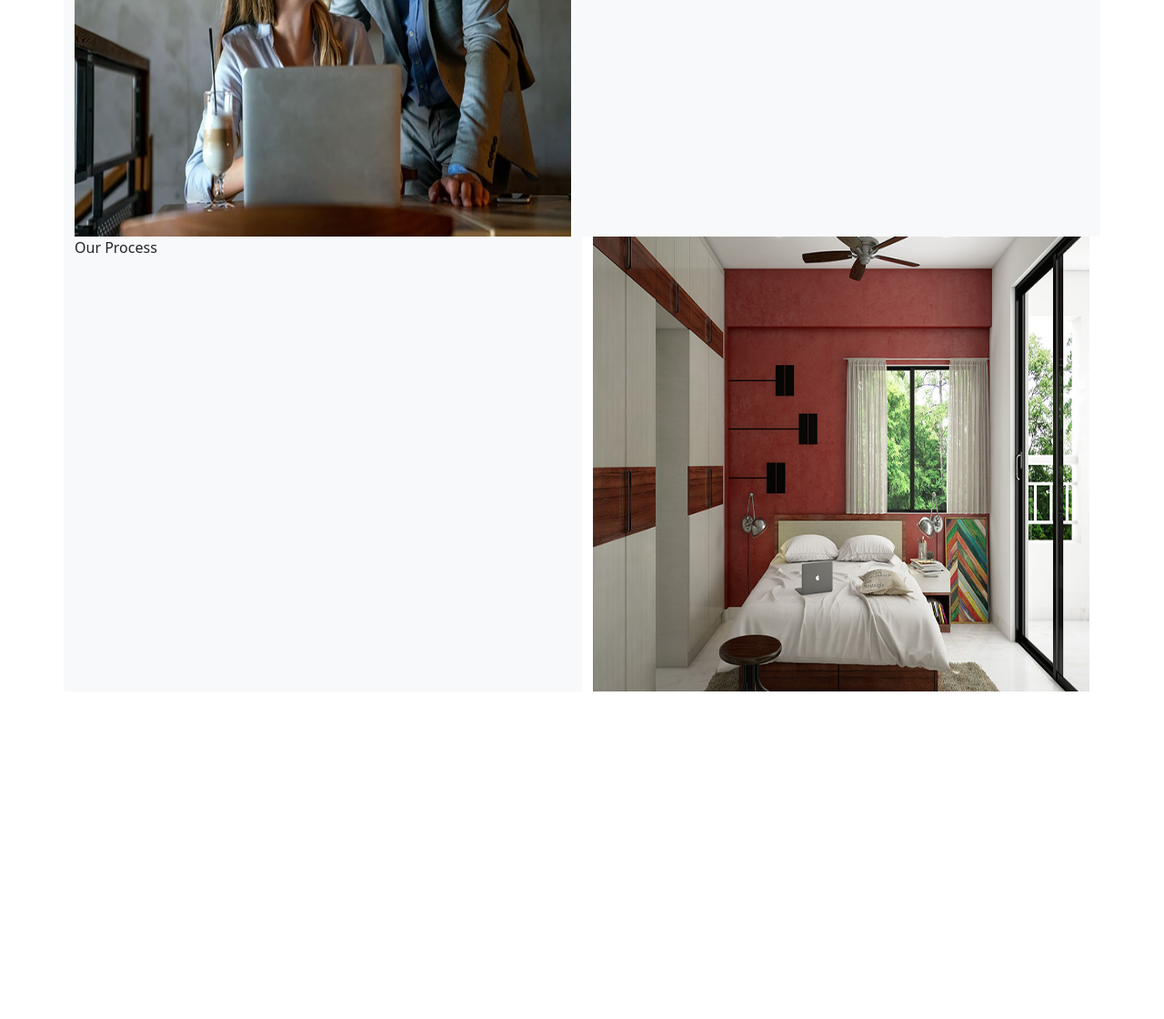
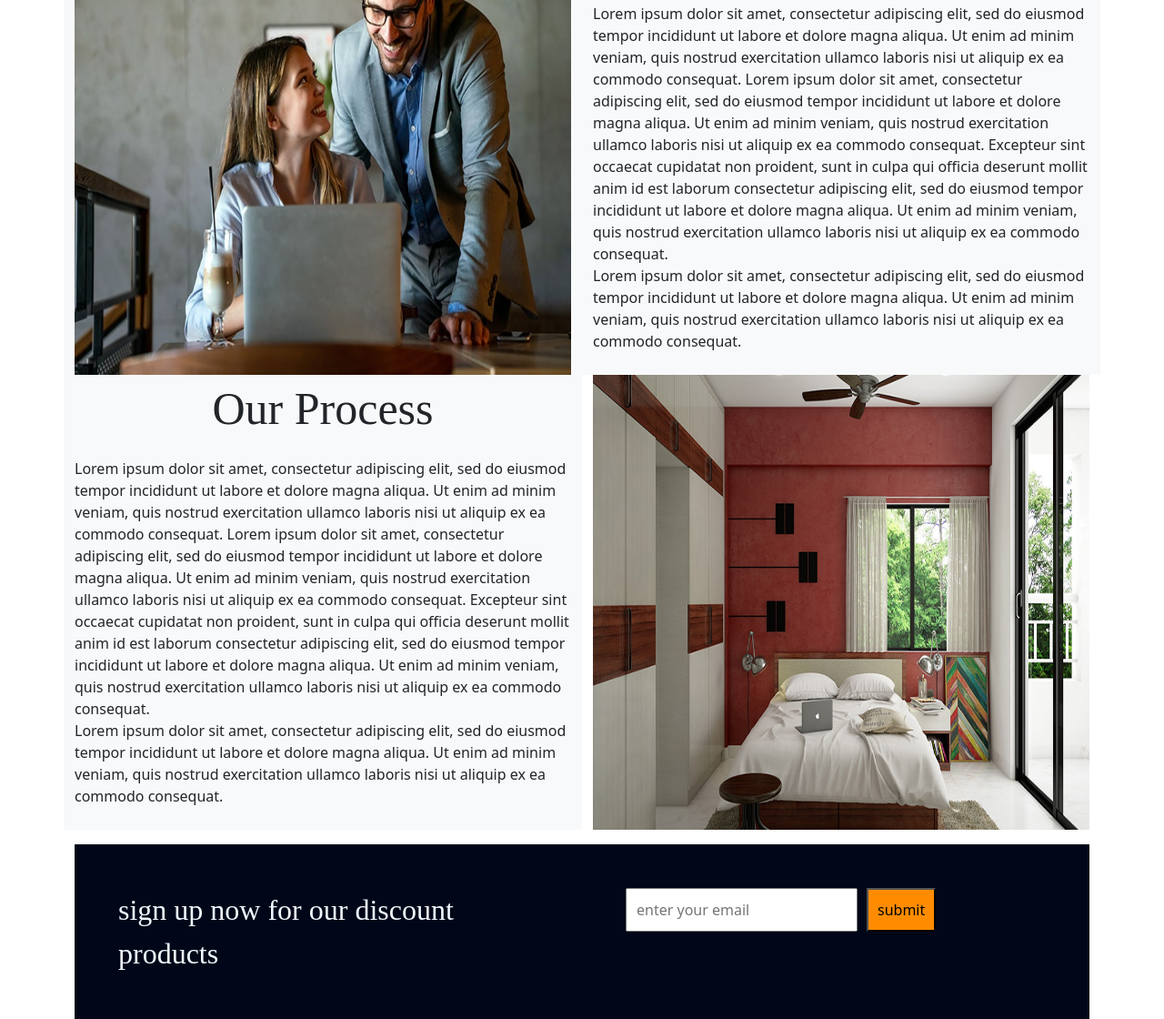
Before and after one commit to justinphilipgeorge/htmlwork, a plain HTML site: page pages/bootstrap/bootstrap/work6/work6.html in a window 1280 px wide. Shown: the part 740-1860 px from the top of the page at 91% size. Before the commit the page ends 1500 px from the top, so only its background shows below. Drawn offline with nearby package versions, Linux system fonts and the light colour scheme.

Commit message:
adding files

```diff
--- a/pages/bootstrap/bootstrap/work6/work.css
+++ b/pages/bootstrap/bootstrap/work6/work.css
@@ -1,3 +1,34 @@
 .one{
-    font-size:large;
+    font-size: 50px;
+    text-align: center;
+    font-family: 'Handjet', cursive;
 }
+.a{
+    background-color: rgb(1, 7, 24);
+    color: aliceblue;
+    font-family: 'Lora', serif;
+    font-size: xx-large;
+}
+.b{
+    background-color: rgb(1, 7, 24);
+
+}
+.c{
+    padding:10px;
+}
+.d{
+    padding: 10px;
+    background-color: darkorange;
+    margin-left: 10px;
+}
+.one{
+    font-family: 'Lora', serif;
+    font-size:50px;
+    text-align:center;
+}
+.two{
+    font-family: 'Lora', serif;
+    text-align:center;
+
+    font-size:x-large;
+}
--- a/pages/bootstrap/bootstrap/work6/work6.html
+++ b/pages/bootstrap/bootstrap/work6/work6.html
@@ -1,22 +1,59 @@
 <!DOCTYPE html>
 <html lang="en">
 <head>
+    <link rel="stylesheet" href="work.css">
     <link href="https://cdn.jsdelivr.net/npm/bootstrap@5.1.3/dist/css/bootstrap.min.css" rel="stylesheet" integrity="sha384-1BmE4kWBq78iYhFldvKuhfTAU6auU8tT94WrHftjDbrCEXSU1oBoqyl2QvZ6jIW3" crossorigin="anonymous">
     <title>Document</title>
 </head>
 <body>
-    <div class="container">
+    <h1 class="one">About us</h1>
+    <div class="two"> Lorem Ipsum</div>
+    <div class="container mt-5">
         <div class="row">
-            <div class="col-lg-6 bg-light" > <p class="one">Our Vision</p></div>
+            <div class="col-lg-6 bg-light" > <p class="one">Our Vision
+                <div>
+                    Lorem ipsum dolor sit amet, consectetur adipiscing elit, sed do eiusmod tempor incididunt ut labore et dolore magna aliqua. Ut enim ad minim veniam, quis nostrud exercitation ullamco laboris nisi ut aliquip ex ea commodo consequat.
+                    Lorem ipsum dolor sit amet, consectetur adipiscing elit, sed do eiusmod tempor incididunt ut labore et dolore magna aliqua. Ut enim ad minim veniam, quis nostrud exercitation ullamco laboris nisi ut aliquip ex ea commodo consequat. Excepteur sint occaecat cupidatat non proident, sunt in culpa qui officia deserunt mollit anim id est laborum consectetur adipiscing elit, sed do eiusmod tempor incididunt ut labore et dolore magna aliqua. Ut enim ad minim veniam, quis nostrud exercitation ullamco laboris nisi ut aliquip ex ea commodo consequat
+                <div>
+                    Lorem ipsum dolor sit amet, consectetur adipiscing elit, sed do eiusmod tempor incididunt ut labore et dolore magna aliqua. Ut enim ad minim veniam, quis nostrud exercitation ullamco laboris nisi ut aliquip ex ea commodo consequat.
+                </div>
+                </div>
+            </p></div>
             <div class="col-lg-6"><img src="../17460_3.jpg" alt="" width="100%" height="500px"></div>
         </div>
         <div class="row">
             <div class="col-lg-6 bg-light" ><img src="../14377_top.jpg" alt="" width="100%" height="500px"></div>
-            <div class="col-lg-6 bg-light"><p class="one">Our Approach</p></div>
+            <div class="col-lg-6 bg-light"><p class="one">Our Approach
+                <div>
+                    Lorem ipsum dolor sit amet, consectetur adipiscing elit, sed do eiusmod tempor incididunt ut labore et dolore magna aliqua. Ut enim ad minim veniam, quis nostrud exercitation ullamco laboris nisi ut aliquip ex ea commodo consequat.
+Lorem ipsum dolor sit amet, consectetur adipiscing elit, sed do eiusmod tempor incididunt ut labore et dolore magna aliqua. Ut enim ad minim veniam, quis nostrud exercitation ullamco laboris nisi ut aliquip ex ea commodo consequat. Excepteur sint occaecat cupidatat non proident, sunt in culpa qui officia deserunt mollit anim id est laborum consectetur adipiscing elit, sed do eiusmod tempor incididunt ut labore et dolore magna aliqua. Ut enim ad minim veniam, quis nostrud exercitation ullamco laboris nisi ut aliquip ex ea commodo consequat.
+         <div>
+            Lorem ipsum dolor sit amet, consectetur adipiscing elit, sed do eiusmod tempor incididunt ut labore et dolore magna aliqua. Ut enim ad minim veniam, quis nostrud exercitation ullamco laboris nisi ut aliquip ex ea commodo consequat.
+         </div>
+    </div>
+            </p></div>
         </div>
         <div class="row">
-            <div class="col-lg-6 bg-light" > <p class="one">Our Process</p></div>
+            <div class="col-lg-6 bg-light" > <p class="one">Our Process
+                <div>
+                    Lorem ipsum dolor sit amet, consectetur adipiscing elit, sed do eiusmod tempor incididunt ut labore et dolore magna aliqua. Ut enim ad minim veniam, quis nostrud exercitation ullamco laboris nisi ut aliquip ex ea commodo consequat.
+Lorem ipsum dolor sit amet, consectetur adipiscing elit, sed do eiusmod tempor incididunt ut labore et dolore magna aliqua. Ut enim ad minim veniam, quis nostrud exercitation ullamco laboris nisi ut aliquip ex ea commodo consequat. Excepteur sint occaecat cupidatat non proident, sunt in culpa qui officia deserunt mollit anim id est laborum consectetur adipiscing elit, sed do eiusmod tempor incididunt ut labore et dolore magna aliqua. Ut enim ad minim veniam, quis nostrud exercitation ullamco laboris nisi ut aliquip ex ea commodo consequat.
+<div>
+    Lorem ipsum dolor sit amet, consectetur adipiscing elit, sed do eiusmod tempor incididunt ut labore et dolore magna aliqua. Ut enim ad minim veniam, quis nostrud exercitation ullamco laboris nisi ut aliquip ex ea commodo consequat.
+</div>
+</div>
+            </p></div>
             <div class="col-lg-6"><img src="../bedroom-double-bed-design.jpg" alt="" width="100%" height="500px"></div>
+        </div>
+        <div>
+            <div class="container">
+                <div class="row">
+                   <div class="col-lg-6 a mt-3 p-5">sign up now for our discount products</div>
+                   <div class="col-lg-6 b mt-3 p-5 "><input class="c" type="email" placeholder="enter your email"><button class="d" type="submit">submit</button></div>
+
+                    </div>
+                </div>
+            </div>
         </div>
 
 
```
